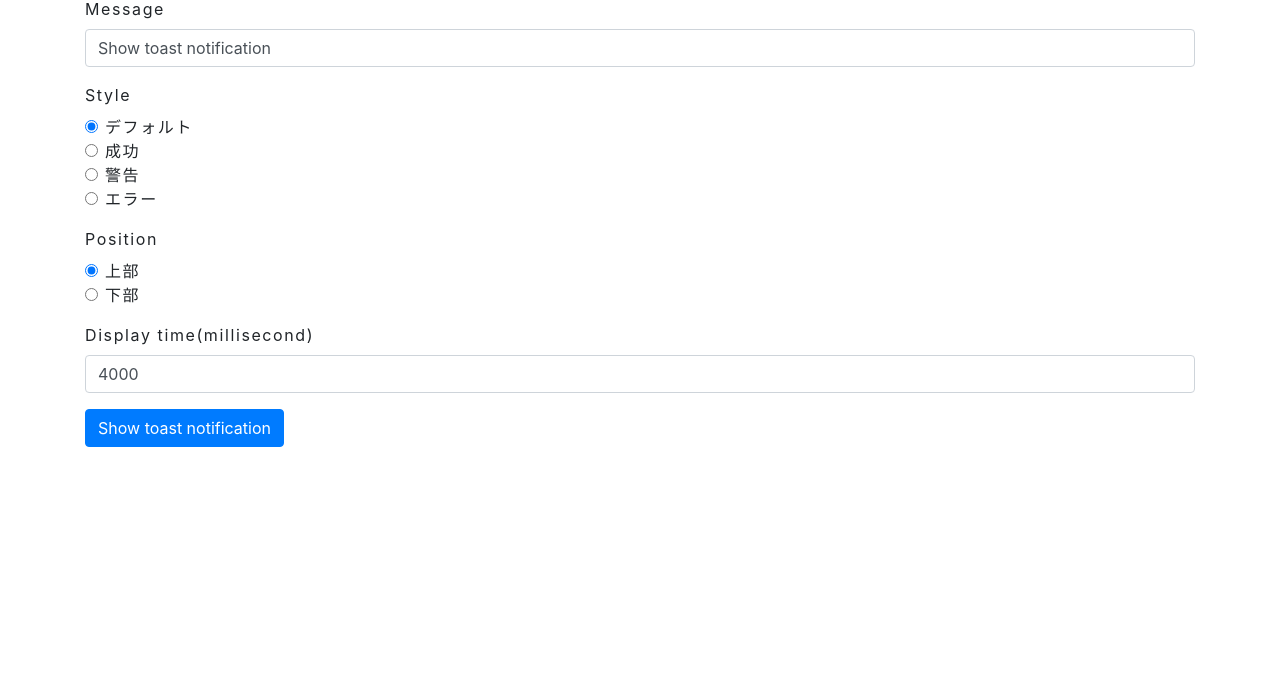
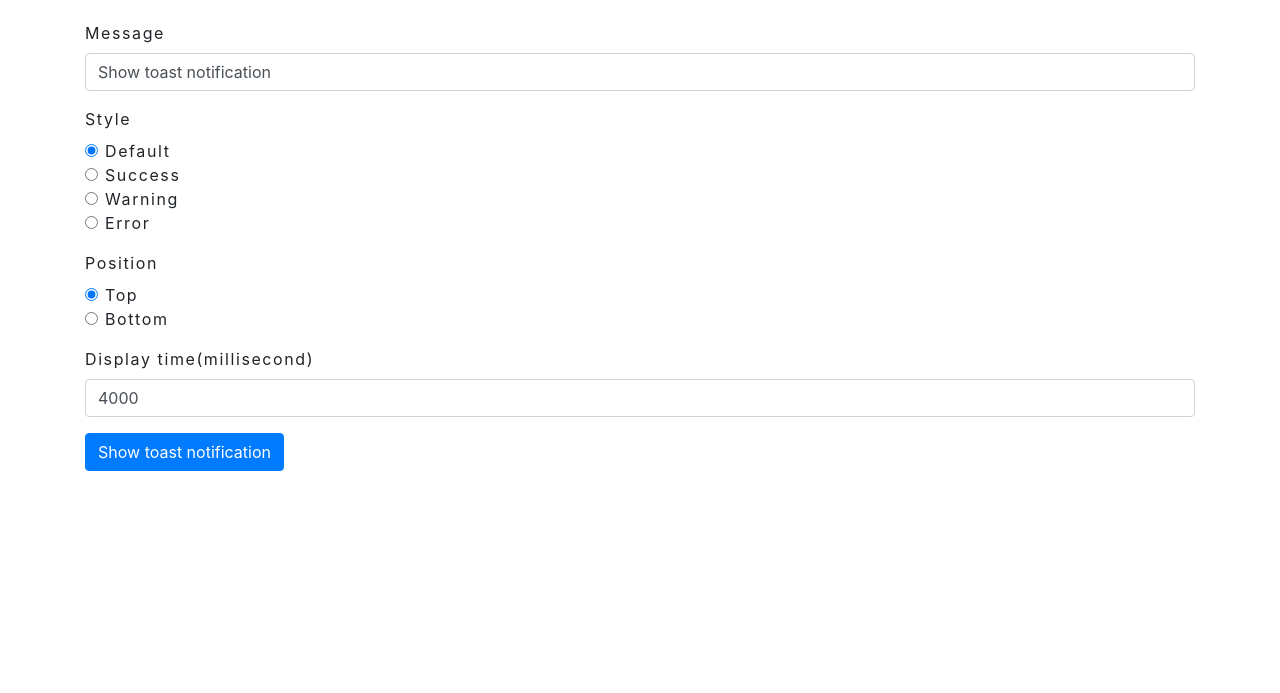
Before and after one commit to negi141/a-toast, a website: page docs/index.html in a window 1280 px wide. Shown: the part 107-800 px from the top of the page. Drawn offline with nearby package versions, Linux system fonts and the light colour scheme.

Commit message:
fix demo

```diff
--- a/docs/index.html
+++ b/docs/index.html
@@ -52,11 +52,11 @@
   <div class="wrap">
     <div class="container">
 
+      <div><a href="https://github.com/negi141/a-toast">GitHub(/negi141/a-toast)</a></div>
+
       <h1>a-toast Demo</h1>
 
-      <div><a href="https://github.com/negi141/a-toast">GitHub(/negi141/a-toast)</a></div>
-
-      <div>A JavaScript library for toast notifications like Android</div>
+      <div>A JavaScript library for toast notifications like Android</div><br/>
 
       <div class="form-group">
         <label>Message</label>
@@ -65,27 +65,27 @@
       <div class="form-group">
         <label>Style</label>
         <div class="form-check">
-          <label class="form-check-label"><input type="radio" name="style" value="" checked class="form-check-input">デフォルト</label>
+          <label class="form-check-label"><input type="radio" name="style" value="" checked class="form-check-input">Default</label>
         </div>
         <div class="form-check">
-          <label class="form-check-label"><input type="radio" name="style" value="success" class="form-check-input">成功</label>
+          <label class="form-check-label"><input type="radio" name="style" value="success" class="form-check-input">Success</label>
         </div>
           <div class="form-check">
-          <label class="form-check-label"><input type="radio" name="style" value="warn" class="form-check-input">警告</label>
+          <label class="form-check-label"><input type="radio" name="style" value="warn" class="form-check-input">Warning</label>
         </div>
         <div class="form-check">
-          <label class="form-check-label"><input type="radio" name="style" value="danger" class="form-check-input">エラー</label>
+          <label class="form-check-label"><input type="radio" name="style" value="danger" class="form-check-input">Error</label>
         </div>
       </div>
 
       <div class="form-group">
         <label>Position</label>
         <div class="form-check">
-          <label class="form-check-label"><input type="radio" name="position" value="top" checked class="form-check-input">上部</label>
+          <label class="form-check-label"><input type="radio" name="position" value="top" checked class="form-check-input">Top</label>
         </div>
 
           <div class="form-check">
-            <label class="form-check-label"><input type="radio" name="position" value="bottom" class="form-check-input">下部</label>
+            <label class="form-check-label"><input type="radio" name="position" value="bottom" class="form-check-input">Bottom</label>
           </div>
       </div>
 
```
Also changed, not shown: README.md.
